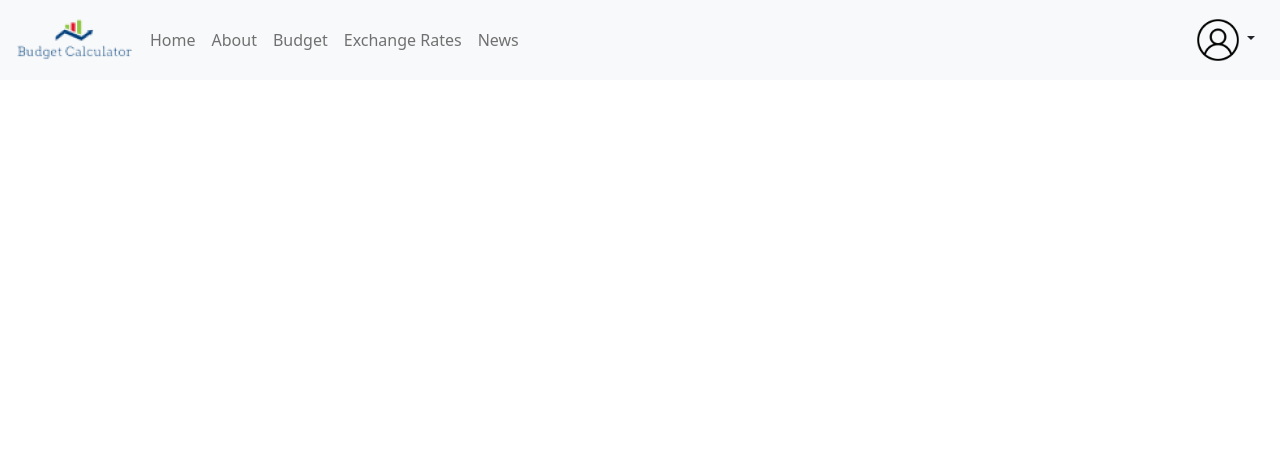
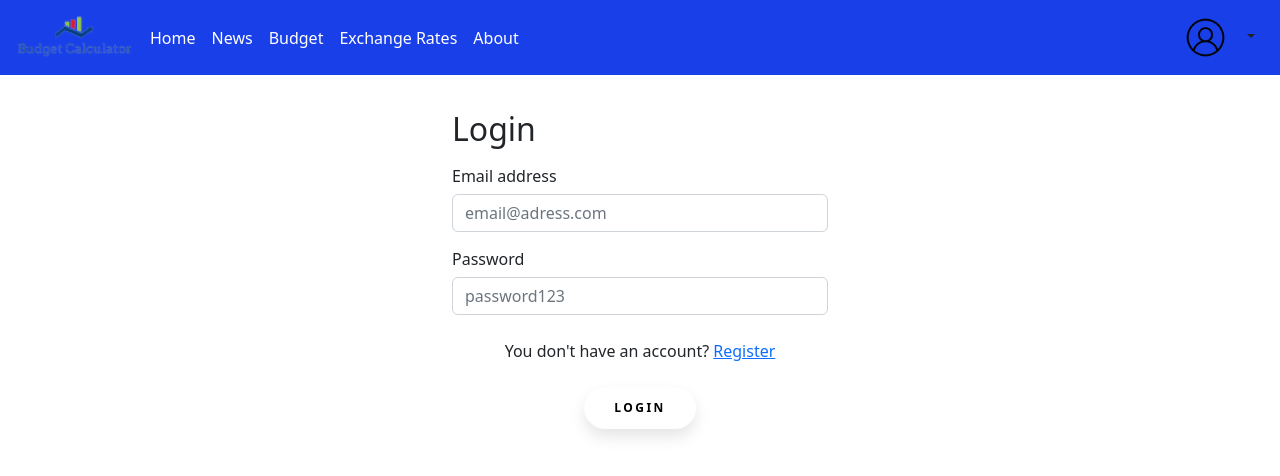
Before and after one commit to HalaszPeter1/14f-D-BudgetFront, a Vue app in the folder BudgetFrontend/: page /login in a window 1280 px wide. Shown: the top 476 px of the page. Built offline with nearby package versions, Linux system fonts and the light colour scheme.

Commit message:
Login and register vue

```diff
--- a/BudgetFrontend/src/App.vue
+++ b/BudgetFrontend/src/App.vue
@@ -3,22 +3,21 @@ import { RouterLink, RouterView } from "vue-router";
 </script>
 
 <template>
-
-  <header>
-    <nav class="navbar navbar-expand-lg bg-light">
-      <div class="container-fluid">
+  <header >
+    <nav class="navbar navbar-expand-lg"   >
+      <div class="container-fluid" >
         <router-link class="nav-link" to="/"><img src="./assets/budgetPNG.png" alt="" /></router-link>
         <button class="navbar-toggler" type="button" data-bs-toggle="collapse" data-bs-target="#navbarSupportedContent"
           aria-controls="navbarSupportedContent" aria-expanded="false" aria-label="Toggle navigation">
           <span class="navbar-toggler-icon"></span>
         </button>
         <div class="collapse navbar-collapse" id="navbarSupportedContent">
-          <ul class="navbar-nav me-auto mb-2 mb-lg-0">
+          <ul class="navbar-nav  me-auto mb-2 mb-lg-0">
             <li class="nav-item">
               <RouterLink class="nav-link" to="/">Home</RouterLink>
             </li>
             <li class="nav-item">
-              <RouterLink class="nav-link" to="/about">About</RouterLink>
+              <RouterLink class="nav-link" to="/news">News</RouterLink>
             </li>
             <li class="nav-item">
               <RouterLink class="nav-link" to="/budget">Budget</RouterLink>
@@ -27,17 +26,22 @@ import { RouterLink, RouterView } from "vue-router";
               <RouterLink class="nav-link" to="/exchange">Exchange Rates</RouterLink>
             </li>
             <li class="nav-item">
-              <RouterLink class="nav-link" to="/news">News</RouterLink>
+              <RouterLink class="nav-link" to="/about">About</RouterLink>
             </li>
           </ul>
           <div class="dropdown">
             <button class="dropdown-toggle btn" type="button" data-bs-toggle="dropdown" aria-expanded="false">
-              <img src="./assets/ProfileIcon.png" width="50px" alt="" />
+              <img class="user-info-img" src="./assets/ProfileIcon.png" alt="" />
+
             </button>
             <ul class="dropdown-menu dropdown-menu-lg-end p-2">
               <a href="#" class="sub-menu-link">
                 <img src="./assets/ProfileIcon.png" alt="" />
-                <p class="sub-menu-text">Edit Profile</p>
+                <router-link class="sub-menu-link-item" to="/register">Sign up</router-link>
+              </a>
+              <a href="#" class="sub-menu-link">
+                <img src="./assets/ProfileIcon.png" alt="" />
+                <router-link class="sub-menu-link-item" to="/login">Login</router-link>
               </a>
               <a href="#" class="sub-menu-link">
                 <img src="./assets/settings.png" alt="" />
@@ -58,28 +62,18 @@ import { RouterLink, RouterView } from "vue-router";
 </template>
 
 <style scoped>
+.nav-link{
+  color: white;
+}
 
+header{
+  background-color: rgb(25, 63, 233);
+}
 .sub-menu-text {
   margin-top: 12px;
 }
-
-.sub-menu {
-  background: #fff;
-  padding: 20px;
-  margin: 10px;
-}
-
-.user-info {
-  display: flex;
-  align-items: center;
-}
-
-.user-info h2 {
-  font-weight: 500;
-}
-
-.user-info img {
-  width: 60px;
+.user-info-img {
+  width: 45px;
   border-radius: 50%;
   margin-right: 15px;
 }
@@ -90,12 +84,15 @@ import { RouterLink, RouterView } from "vue-router";
   text-decoration: none;
   color: #525525;
   margin: 15px 0;
-
+}
+.sub-menu-link-item  {
+  display: flex;
+  align-items: center;
+  text-decoration: none;
+  color: #525525;
+  margin: 15px 0;
 }
 
-.sub-menu-link p {
-  width: 100%;
-}
 
 .sub-menu-link img {
   width: 40px;
@@ -105,13 +102,9 @@ import { RouterLink, RouterView } from "vue-router";
   margin-right: 15px;
 }
 
-.sub-menu-link span {
-  font-size: 22px;
-  transition: transform 0.5s;
-}
 
-.sub-menu-link:hover span {
-  transform: translate(5px);
+.sub-menu-link-item:hover  {
+  font-weight: 600;
 }
 
 .sub-menu-link:hover p {
--- a/BudgetFrontend/src/main.js
+++ b/BudgetFrontend/src/main.js
@@ -8,6 +8,7 @@ import 'bootstrap/dist/js/bootstrap'
 
 import './assets/main.css'
 
+
 import './assets/script.js'
 
 const app = createApp(App)
--- a/BudgetFrontend/src/router/index.js
+++ b/BudgetFrontend/src/router/index.js
@@ -5,6 +5,8 @@ import BudgetView from '../views/BudgetView.vue';
 import ExchangeView from '../views/ExchangeView.vue';
 import NewsView from '../views/NewsView.vue';
 import ProfilView from '../views/ProfilView.vue';
+import LoginView from '../views/LoginView.vue';
+import RegisterView from '../views/RegisterView.vue';
 
 
 const router = createRouter({
@@ -40,6 +42,16 @@ const router = createRouter({
       name: 'profil',
       component: ProfilView
     },
+    {
+      path: '/login',
+      name: 'login',
+      component: LoginView
+    },
+    {
+      path: '/register',
+      name: 'register',
+      component: RegisterView
+    },
   ]
 })
 
--- /dev/null
+++ b/BudgetFrontend/src/views/LoginView.vue
@@ -0,0 +1,100 @@
+<template>
+    <div class="container">
+      <form >
+        <h2 class="mb-3">Login</h2>
+        <div class="input">
+          <label for="email">Email address</label>
+          <input
+            class="form-control"
+            type="text"
+            name="email"
+            placeholder="email@adress.com"
+          />
+        </div>
+        <div class="input">
+          <label for="password">Password</label>
+          <input
+            class="form-control"
+            type="password"
+            name="password"
+            placeholder="password123"
+          />
+        </div>
+        <div class="alternative-option mt-4">
+          You don't have an account? <router-link to="/register">Register</router-link>
+        </div>
+        <button type="submit" class="mt-4 btn-pers" id="login_button">
+          Login
+        </button>
+      </form>
+    </div>
+  </template>
+
+  <script setup>
+  </script>
+
+  <style>
+
+.container {
+    width: 400px !important ;
+    max-width: 95%;
+    margin-top: 25px;
+    padding-top: 10px;
+    padding-bottom: 20px;
+}
+
+.input {
+    display: flex;
+    flex-direction: column;
+    margin-bottom: 15px
+}
+
+.input>label {
+    text-align: start
+}
+
+.input>input {
+    margin-top: 6px;
+    height: 38px !important
+}
+
+.btn-pers {
+    position: relative;
+    left: 50%;
+    padding: 1em 2.5em;
+    font-size: 12px;
+    text-transform: uppercase;
+    letter-spacing: 2.5px;
+    font-weight: 700;
+    color: #000;
+    background-color: #fff;
+    border: none;
+    border-radius: 45px;
+    box-shadow: 0 8px 15px rgba(0, 0, 0, .1);
+    transition: all .3s ease 0s;
+    cursor: pointer;
+    outline: none;
+    transform: translateX(-50%)
+}
+
+.btn-pers:hover {
+    background-color: #198754;
+    box-shadow: 0 15px 20px rgba(46, 229, 157, .4);
+    color: #fff;
+    transform: translate(-50%, -7px)
+}
+
+.btn-pers:active {
+    transform: translate(-50%, -1px)
+}
+
+.alternative-option {
+    text-align: center
+}
+
+.alternative-option>span {
+    color: #0d6efd;
+    cursor: pointer
+}
+
+</style>
--- /dev/null
+++ b/BudgetFrontend/src/views/RegisterView.vue
@@ -0,0 +1,96 @@
+<template>
+    <div class="container">
+        <form>
+            <h2 class="mb-3">Register</h2>
+            <div class="input">
+                <label for="username">Username</label>
+                <input class="form-control" type="text" name="username" placeholder="username" />
+            </div>
+            <div class="input">
+                <label for="email">Email address</label>
+                <input class="form-control" type="text" name="email" placeholder="email@adress.com" />
+            </div>
+            <div class="input">
+                <label for="password">Password</label>
+                <input class="form-control" type="password" name="password" placeholder="password123" />
+            </div>
+
+            <div class="alternative-option mt-4">
+                Already have an account? <router-link to="/login">Login</router-link>
+            </div>
+
+            <button type="submit" id="register_button" class="mt-4 btn-pers">
+                Register
+            </button>
+        </form>
+    </div>
+</template>
+
+<style>
+.container {
+    width: 400px !important;
+    max-width: 95%;
+    margin-top: 25px;
+    padding-top: 10px;
+    padding-bottom: 20px;
+}
+
+.input {
+    display: flex;
+    flex-direction: column;
+    margin-bottom: 15px
+}
+
+.input>label {
+    text-align: start
+}
+
+.input>input {
+    margin-top: 6px;
+    height: 38px !important
+}
+
+.btn-pers {
+    position: relative;
+    left: 50%;
+    padding: 1em 2.5em;
+    font-size: 12px;
+    text-transform: uppercase;
+    letter-spacing: 2.5px;
+    font-weight: 700;
+    color: #000;
+    background-color: #fff;
+    border: none;
+    border-radius: 45px;
+    box-shadow: 0 8px 15px rgba(0, 0, 0, .1);
+    transition: all .3s ease 0s;
+    cursor: pointer;
+    outline: none;
+    transform: translateX(-50%)
+}
+
+.btn-pers:hover {
+    background-color: #198754;
+    box-shadow: 0 15px 20px rgba(46, 229, 157, .4);
+    color: #fff;
+    transform: translate(-50%, -7px)
+}
+
+.btn-pers:active {
+    transform: translate(-50%, -1px)
+}
+
+.alternative-option {
+    text-align: center
+}
+
+.alternative-option>span {
+    color: #0d6efd;
+    cursor: pointer
+}
+
+</style>
+
+<script>
+
+</script>
```
